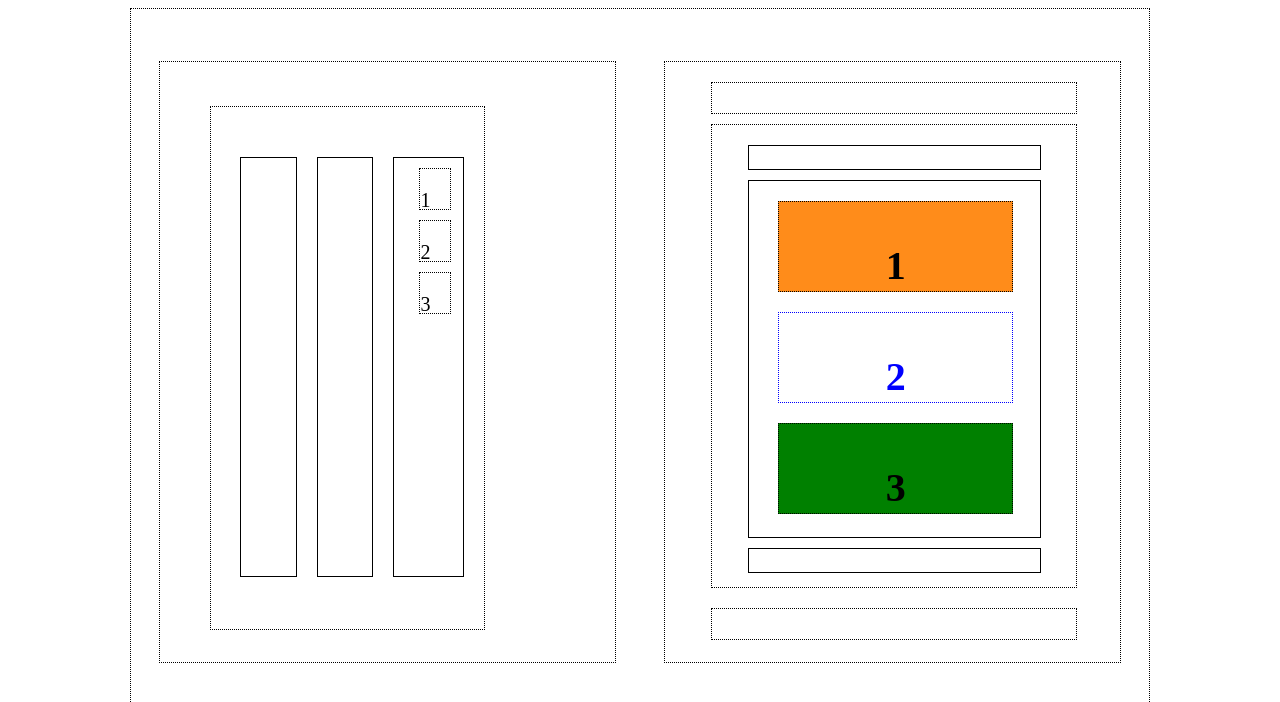
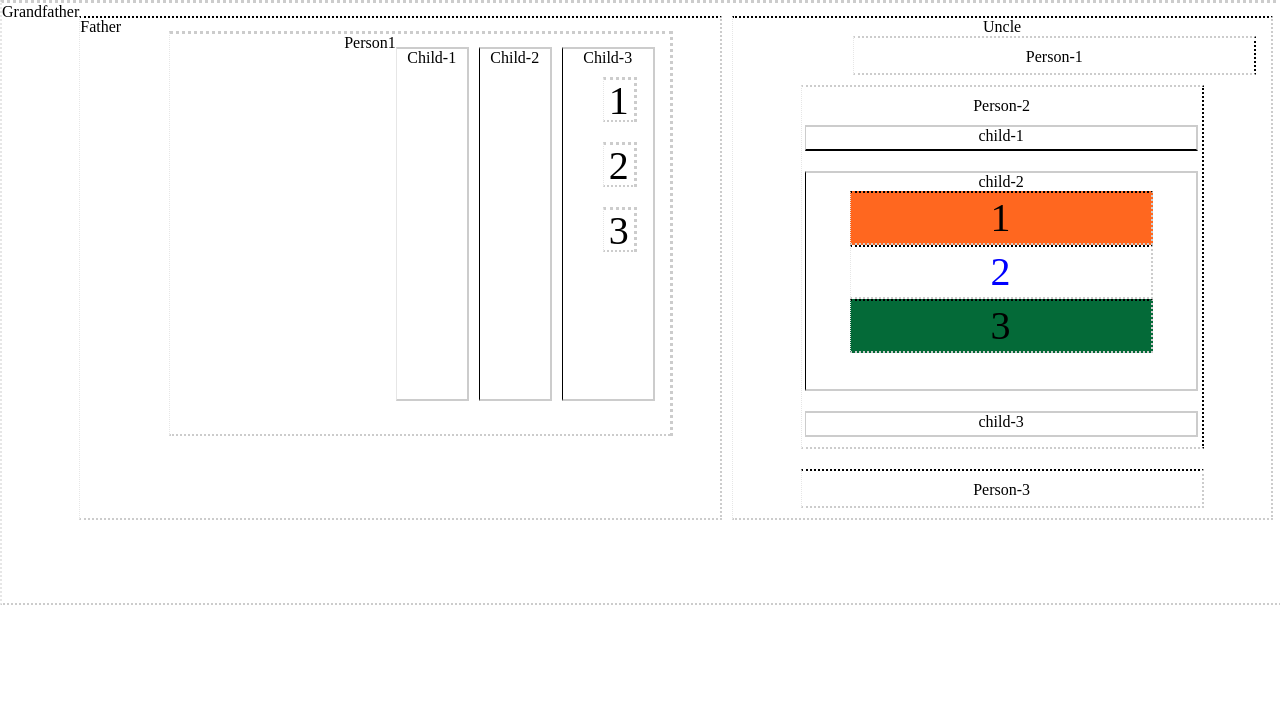
Before and after one commit to B2Kumar03/First_Evaluation, a plain HTML site: page index.html in a window 1280 px wide. Shown: the top 702 px of the page. Drawn offline with Linux system fonts and the light colour scheme.

Commit message:
Update index.html

```diff
--- a/index.html
+++ b/index.html
@@ -1,178 +1,305 @@
 <!DOCTYPE html>
 <html lang="en">
+
 <head>
     <meta charset="UTF-8">
     <meta name="viewport" content="width=device-width, initial-scale=1.0">
-    <title>Document</title>
+    <title>Mock Evaluation</title>
     <style>
-        #container{
-            height:700px;
-            width:100%;
-            /* border:1px solid red; */
+        * {
+            padding: 0;
+            margin: 0;
         }
-        .granfather{
-            height:700px;
-            width:80%;
-            margin:0 auto;
-            border:1px dotted black;
+
+        .grandfather {
+            width: 100%;
+            height: 600px;
+            border-top: 3px dotted #ccc;
+            border-right: 2px dotted black;
+            border-bottom: 2px dotted #ccc;
+            border-left: 2px dotted #e6e6e6;
             display: flex;
-            padding:3px 3px 3px 3px;
-            align-items: center;
-            justify-content: space-around;
         }
-        .box{
 
-            border:1px dotted black;
-            height:600px;
-            width:45%;
+        .father {
+            width: 50%;
+            height: 500px;
+            border-top: 2px dotted black;
+            border-right: 2px dotted #ccc;
+            border-bottom: 2px dotted #ccc;
+            border-left: 1px dotted #e6e6e6;
+            margin-top: 13px;
+            display: flex;
         }
-        .person1{
-            border:1px dotted black;
-            width:60%;
-            height:87%;
-            margin-left:50px;
-            margin-top:44px;
+
+        .person-1 {
+            width: 500px;
+            height: 400px;
+            border-top: 3px dotted #ccc;
+            border-right: 3px dotted #ccc;
+            border-bottom: 2px dotted #ccc;
+            border-left: 1px dotted #e6e6e6;
+            margin: 13px auto;
             display: flex;
             justify-content: flex-end;
+            padding-left: ;
         }
-        .child1{
-            border:1px solid black;
-            width:20%;
-            height:80%;
-            margin-top:50px;
-            margin-left:20px;
-        }
-        .child3{
-            border:1px solid black;
-            width:25%;
-            height:80%;
-            margin-top:50px;
-            margin-left:20px;
-            margin-right:20px;
-        }
-        .person-1{
-            border:1px dotted black;
-            height:5%;
-            width:80%;
-            margin-left:10%;
-            margin-top:20px;
+
+        .child1 {
+            width: 70px;
+            height: 350px;
+            border-top: 2px solid #ccc;
+            border-right: 2px solid #ccc;
+            border-bottom: 2px solid #ccc;
+            border-left: 1px solid #e6e6e6;
+            margin-top: 13px;
 
         }
-        .person-2{
-            border:1px dotted black;
-            height:77%;
-            width:80%;
-            margin-left:10%;
-            margin-top:10px;
+
+        .child2 {
+            width: 70px;
+            height: 350px;
+            border-top: 2px solid #ccc;
+            border-right: 2px solid #ccc;
+            border-bottom: 2px solid #ccc;
+            border-left: 1px solid black;
+            margin-top: 13px;
+            margin-left: 10px;
 
         }
-        .person-3{
-            border:1px dotted black;
-            height:5%;
-            width:80%;
-            margin-left:10%;
-            margin-top:20px;
+
+        .child3 {
+            width: 90px;
+            height: 350px;
+            border-top: 2px solid #ccc;
+            border-right: 2px solid #ccc;
+            border-bottom: 2px solid #ccc;
+            border-left: 1px solid black;
+            margin-top: 13px;
+            margin-left: 10px;
+            display: flex;
+            flex-direction: column;
+            margin-right:15px;
+            /* justify-content: center; */
 
         }
-        .child-1{
-            border:1px solid black;
-            height:5%;
-            width:80%;
-            margin-left:10%;
-            margin-top:20px;
+
+        .box {
+            width: 30px;
+            height: 40px;
+            border-top: 3px dotted #ccc;
+            border-right: 3px dotted #ccc;
+            border-bottom: 2px dotted #ccc;
+            border-left: 1px dotted #e6e6e6;
+            margin: 10px auto;
+            margin-left: 40px;
+            display: flex;
+            justify-content: center;
+            align-items: center;
+        }
+
+        div p {
+            text-align: center;
 
         }
-        .child-2{
-            border:1px solid black;
-            height:77%;
-            width:80%;
-            margin-left:10%;
-            margin-top:10px;
+
+
+        .uncle {
+            width: 42%;
+            height: 500px;
+            border-top: 2px dotted black;
+            border-right: 2px dotted #ccc;
+            border-bottom: 2px dotted #ccc;
+            border-left: 1px dotted #e6e6e6;
+            margin-top: 13px;
+            margin-left: 10px;
+            display: flex;
+            flex-direction: column;
+            /* justify-content: center; */
+        }
+
+        .uncle div {
+            text-align: center;
+        }
+
+        .person1 {
+            width: 400px;
+            height: 60px;
+            margin-left:120px;
+            border-top: 2px dotted #ccc;
+            border-right: 2px dotted black;
+            border-bottom: 2px dotted #ccc;
+            border-left: 1px dotted #e6e6e6;
+
 
         }
-        .child-3{
-            border:1px solid black;
-            height:5%;
-            width:80%;
-            margin-left:10%;
-            margin-top:10px;
+
+        .person3 {
+            width: 400px;
+            height: 60px;
+            border-top: 2px dotted black;
+            border-right: 2px dotted #ccc;
+            border-bottom: 2px dotted #ccc;
+            border-left: 1px dotted #e6e6e6;
+            margin: 10px auto;
+
+
+        }
+
+        .person2 {
+            width: 400px;
+            height: 360px;
+            border-top: 2px dotted #ccc;
+            border-right: 2px dotted black;
+            border-bottom: 2px dotted #ccc;
+            border-left: 1px dotted #e6e6e6;
+            margin: 10px auto;
             display: flex;
             flex-direction: column;
 
         }
-        .one{
-            border:1px dotted black;
-            height:25%;
-            width:80%;
-            margin-left:10%;
-            margin-top: 20px;
-            background-color: #ff8c1a;
+
+        .child-1 {
+            width: 390px;
+            height: 30px;
+            border-top: 2px solid #ccc;
+            border-right: 2px solid #ccc;
+            border-bottom: 2px solid black;
+            border-left: 1px solid #ccc;
+            margin:10px auto;
+        }
+
+        .child-2 {
+            width: 390px;
+            height: 300px;
+            border-top: 2px solid #ccc;
+            border-right: 2px solid #ccc;
+            border-bottom: 2px solid #ccc;
+            border-left: 1px solid black;
+            margin:10px auto;
 
         }
-        .two{
-            border:1px dotted blue;
-            height:25%;
-            width:80%;
-            margin-left:10%;
-            margin-top: 20px;
-
+        .box-1{
+            width:300px;
+            height:50px;
+            border-top: 2px dotted black;
+            border-right: 2px dotted #ccc;
+            border-bottom: 2px dotted #ccc;
+            border-left: 1px dotted #e6e6e6;
+            margin:auto;
+            background-color: #FF671F;
+            display: flex;
+            justify-content: center;
+            align-items: center;
         }
-        .three{
-            border:1px dotted black;
-            height:25%;
-            width:80%;
-            margin-left:10%;
-            margin-top: 20px;
-            margin-bottom:20px;
-            background-color: green;
+        .box-2{
+            width:300px;
+            height:50px;
+            border-top: 2px dotted black;
+            border-right: 2px dotted #ccc;
+            border-bottom: 2px dotted #ccc;
+            border-left: 1px dotted #e6e6e6;
+            margin:auto;
+            background-color:#FFFFFF;
+            display: flex;
+            justify-content: center;
+            align-items: center;
+            color:blue;
         }
-        .font{
-            font-size:40px;
-            font-weight: bold;
-            text-align: center;
-
-        }
-        .box2{
-            border:1px dotted black;
-            width:30px;
-            height:40px;
-            margin-left:25px;
-            margin-top: 10px;
+        .box-3{
+            width:300px;
+            height:50px;
+            border-top: 2px dotted black;
+            border-right: 2px dotted #ccc;
+            border-bottom: 2px dotted #ccc;
+            border-left: 1px dotted #e6e6e6;
+            margin:auto;
+            background-color:#046A38;
+            display: flex;
+            justify-content: center;
+            align-items: center;
         }
 
 
+        .child-3 {
+            width: 390px;
+            height: 30px;
+            border-top: 2px solid #ccc;
+            border-right: 2px solid #ccc;
+            border-bottom: 2px solid #ccc;
+            border-left: 1px solid #ccc;
+            margin:10px auto;
+        }
+        .size{
+            font-size:40px;
+        }
+        .center{
+         margin-top:10px;
+        }
     </style>
 </head>
+
 <body>
-    <div id="container">
-        <div class="granfather">
-            <div class="box">
-                <div class="person1">
-                    <div class="child1"></div>
-                    <div class="child1"></div>
-                    <div class="child3">
-                        <div class="box2"><p style="font-size:20px">1</p></div>
-                        <div class="box2"><p style="font-size:20px">2</p></div>
-                        <div class="box2"><p style="font-size:20px">3</p></div>
+    <div class="grandfather">
+        <div>Grandfather</div>
+        <div class="father">
+            <div>Father</div>
+            <div class="person-1">
+                <div>Person1</div>
+                <div class="child1">
+                    <p>Child-1</p>
+                </div>
+                <div class="child2">
+                    <p>Child-2</p>
+                </div>
+                <div class="child3">
+                    <div>
+                        <p>Child-3</p>
+                    </div>
+                    <div class="box">
+                        <div class="size">1</div>
+                    </div>
+                    <div class="box">
+                        <div class="size">2</div>
+                    </div>
+                    <div class="box">
+                        <div class="size">3</div>
                     </div>
                 </div>
             </div>
-            <div class="box">
-                <div class="person-1"></div>
-                <div class="person-2">
-                    <div class="child-1"></div>
-                    <div class="child-2">
-                       <div class="one"><p class="font">1</p></div>
-                       <div class="two"><p class="font" style="color:blue">2</p></div>
-                       <div class="three"><p class="font">3</p></div>
+        </div>
+        <div class="uncle">
+            <div>Uncle</div>
+            <div class="person1">
+                <div class="center">Person-1</div>
+            </div>
+            <div class="person2">
+                <div class="center">Person-2</div>
+                <div class="child-1">
+                    <div>child-1</div>
+                </div>
+                <div class="child-2">
+                    <div>child-2</div>
+                    <div class="box-1">
+                        <div class="size">1</div>
                     </div>
-                    <div class="child-3"></div>
+                    <div class="box-2">
+                        <div class="size">2</div>
+                    </div>
+                    <div class="box-3">
+                        <div class="size">3</div>
+                    </div>
+
                 </div>
-                <div class="person-3"></div>
-
+                <div class="child-3">
+                    <div>child-3</div>
+                </div>
+            </div>
+            <div class="person3">
+                <div class="center">Person-3</div>
             </div>
         </div>
     </div>
+</body>
 
-</body>
 </html>
```
